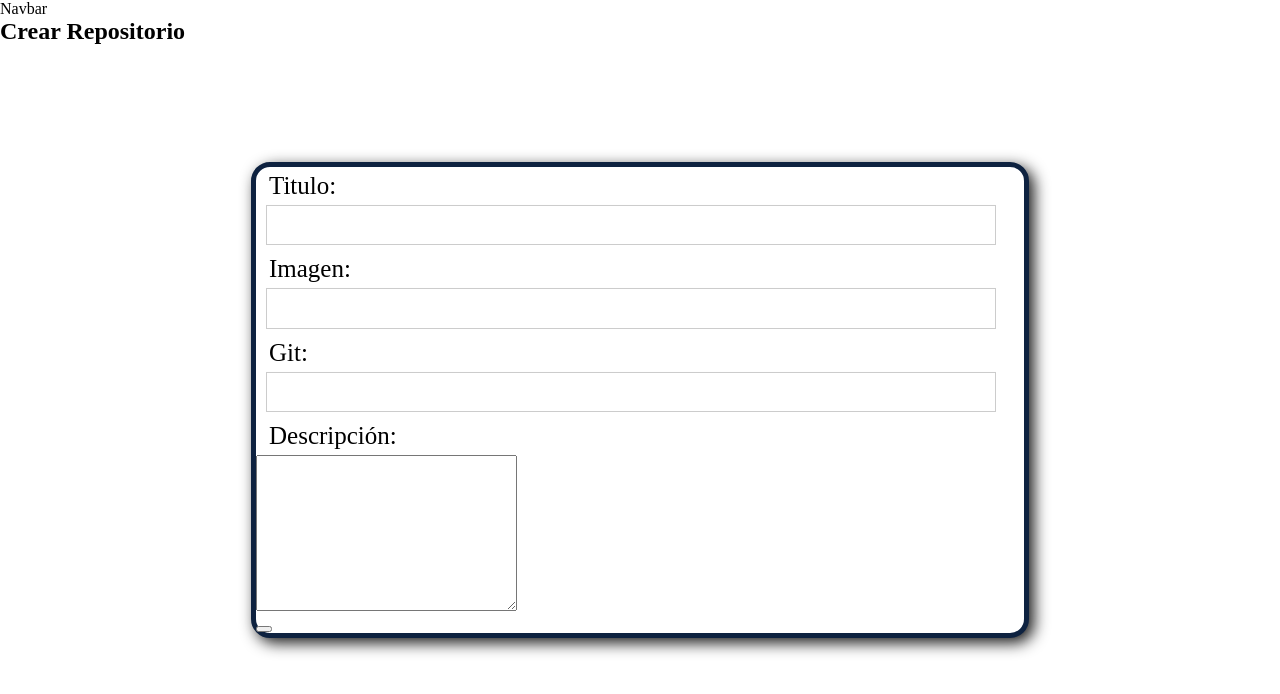
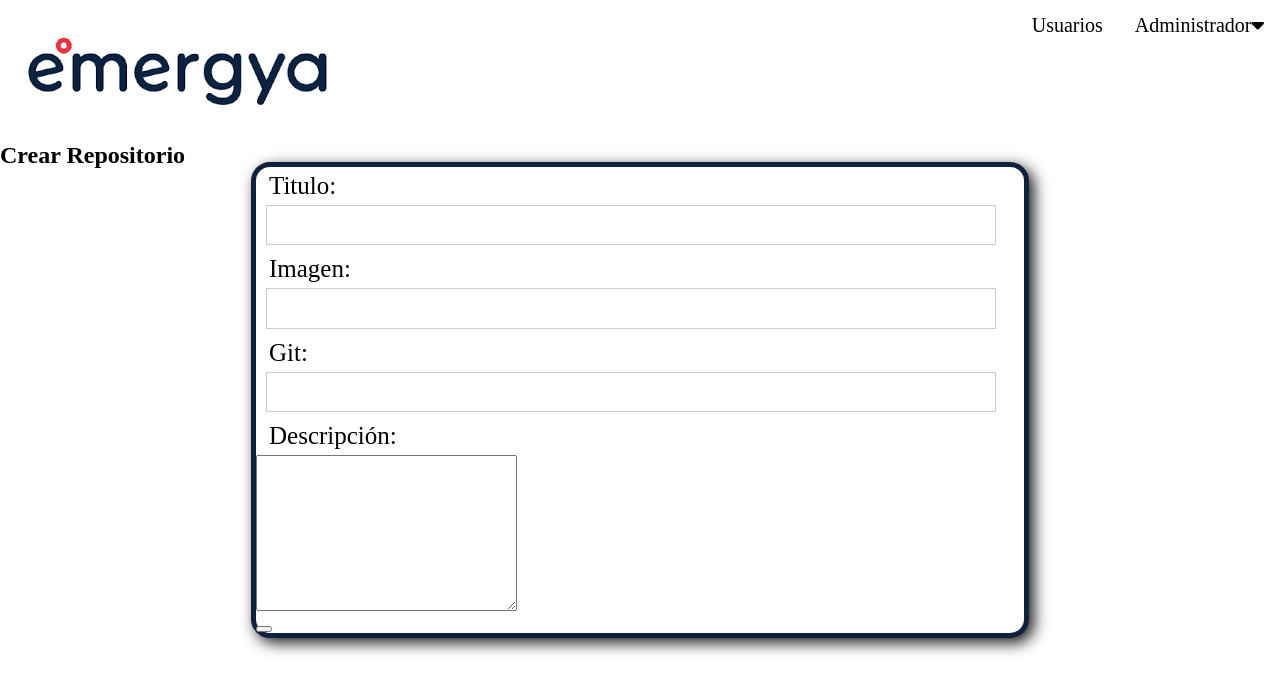
Before and after one commit to AkagamiNoLorea/Emergya_Frontend, a React (Vite) app: page /private/crearuser in a window 1280 px wide. Shown: the top 694 px of the page. Built offline with nearby package versions, Linux system fonts and the light colour scheme.

Commit message:
funciona el crear i modificar oficinas

```diff
--- a/src/components/Navbar.jsx
+++ b/src/components/Navbar.jsx
@@ -1,7 +1,36 @@
+
+import '../components/estilos/Navbar.css'
+import logo from '../assets/img/logo.png'
+
 const Navbar = () => {
+
+
   return (
-    <div>Navbar</div>
+
+    <>
+      <div className="navbar">
+        <img src={logo}></img>
+        <div className="pestanyas">
+          <div className="usuario">
+            <a href="usuario">Usuarios</a>
+          </div>
+          <div className="dropdown">
+            <button className="dropbtn">Administrador
+              <i className="fa fa-caret-down"></i>
+            </button>
+            <div className="dropdown-content">
+              <a href="gestionar_usuario">Gestionar Usuario</a>
+              <a href="gestionar_oficinas">Gestionar Oficinas</a>
+              <a href="gestionar_asientos">Gestionar Asientos</a>
+            </div>
+          </div>
+        </div>
+      </div>
+
+    </>
   )
 }
 
+
+
 export default Navbar
--- /dev/null
+++ b/src/components/estilos/navbar.css
@@ -0,0 +1,86 @@
+.navbar{
+    display: flex;
+    flex-direction: row;
+    justify-content: space-between;
+}
+.pestanyas{
+    display: flex;
+    flex-direction: row;
+}
+.navbar a {
+    float: left;
+    font-size: 16px;
+    color: black;
+    text-align: center;
+    padding: 14px 16px;
+    text-decoration: none;
+  }
+  .usuario a {
+    color:black;
+    float: right;
+    font-size: 20px;
+  }
+
+  .dropdown {
+    float: right;
+    overflow: hidden;
+  }
+
+  .dropdown .dropbtn {
+    font-size: 20px;
+    border: none;
+    outline: none;
+    padding: 14px 16px;
+    background-color: inherit;
+    font-family: inherit;
+    margin: 0;
+  }
+
+  .navbar a:hover, .dropdown:hover .dropbtn {
+    background-color: red;
+  }
+
+  .dropdown-content {
+    display: none;
+    position: absolute;
+    background-color: blue;
+    min-width: 160px;
+    box-shadow: 0px 8px 16px 0px yellow;
+    z-index: 1;
+  }
+
+  .dropdown-content a {
+    float: none;
+    color: white;
+    padding: 12px 16px;
+    text-decoration: none;
+    display: block;
+    text-align: left;
+  }
+
+  .dropdown-content a:hover {
+    background-color: blue;
+  }
+
+  .dropdown:hover .dropdown-content {
+    display: block;
+  }
+
+  @media screen and (max-width: 600px) {
+    .topnav a:not(:first-child), .dropdown .dropbtn {
+      display: none;
+    }
+    .topnav a.icon {
+      float: right;
+      display: block;
+    }
+  }
+
+  @media screen and (max-width: 600px) {
+    .topnav.responsive {position: relative;}
+    .topnav.responsive .icon {
+      position: absolute;
+      right: 0;
+      top: 0;
+    }
+  }
--- a/src/components/oficinas/BorrarOficina.jsx
+++ b/src/components/oficinas/BorrarOficina.jsx
@@ -3,7 +3,7 @@ import axios from 'axios';
 import { useNavigate } from 'react-router-dom';
 import { useParams } from 'react-router-dom';
 
-const url = "http://localhost:8086/api/v1/oficina";
+const url = "http://localhost:8080/api/v1/oficina";
 
 const BorrarOficina = () => {
   const [oficina, setOficina] = useState({});
@@ -45,9 +45,9 @@ const BorrarOficina = () => {
     <div className="deleteOficinaForm">
       <form>
         <div className="applicationForm">
-          <h2>Eliminar oficina {oficina.nombre} </h2>
+          <h2>Eliminar oficina {oficina.nombreoficina} </h2>
         </div>
-        <h3>¿Estás seguro de que quieres eliminar este proyecto?</h3>
+        <h3>¿Estás seguro de que quieres eliminar esta oficina?</h3>
         <div className='form2Buttons'>
           <button className='formButton' onClick={handleDeleteOficina}><i className="fa-solid fa-check"></i> Eliminar</button>
           <button className='formButton' type="button" onClick={goBack}><i className="fa-solid fa-xmark"></i>Cancelar</button>
--- a/src/components/oficinas/CrearOficina.jsx
+++ b/src/components/oficinas/CrearOficina.jsx
@@ -3,50 +3,52 @@ import { useState } from "react"
 import { useNavigate } from "react-router-dom"
 import '../estilos/Forms.css'
 
-const url = "http://localhost:8086/api/v1/oficina"
+const url = "http://localhost:8080/api/v1/oficina"
 
 const CrearOficina = () => {
 
-    const [Nombreoficina, setNombreoficina,] = useState('')
-    const [Puesto, setPuesto] = useState('')
-    const [Planodistribucion, setPlanodistribucion] = useState('')
-    const [Diasantelacion, setDiasantelacion] = useState('')
+    const [nombreoficina, setNombreoficina,] = useState('')
+    const [puesto, setPuesto] = useState('')
+    const [planodistribucion, setPlanodistribucion] = useState('')
+    const [diasantelacion, setDiasantelacion] = useState('')
 
     const navigate = useNavigate()
 
     const guardar = async (e) => {
         e.preventDefault()
-        await axios.post(url, { Nombreoficina: Nombreoficina, Puesto: Puesto, Planodistribucion: Planodistribucion, Diasantelacion: Diasantelacion })
-        navigate("/proyectos")
+        await axios.post(url, { nombreoficina: nombreoficina, puesto: puesto, planodistribucion: planodistribucion, diasantelacion: diasantelacion })
+        navigate("/private/listaoficinas")
     }
-
+    const goBack = () => {
+        navigate("/private/listaoficinas");
+      }
     return (
         <>
             <form onSubmit={guardar}>
             <div className="applicationForm">
-            <h2>Crear Repositorio</h2>
+            <h2>Crear Oficina</h2>
         </div>
             <div className="contenedor-form">
                     <div className="formTable">
                             <div>
                                 <label>Nombre de la oficina:</label>
-                                <input type="text" value={Nombreoficina} onChange={(e) => setNombreoficina(e.target.value)} />
+                                <input type="text" value={nombreoficina} onChange={(e) => setNombreoficina(e.target.value)} />
                             </div>
                             <div>
                                 <label>Numero de puesto:</label>
-                                <input type="text" value={Puesto} onChange={(e) => setPuesto(e.target.value)} />
+                                <input type="text" value={puesto} onChange={(e) => setPuesto(e.target.value)} />
                             </div>
                             <div>
                                 <label>Plano de distribución:</label>
-                                <input type="text" value={Planodistribucion} onChange={(e) => setPlanodistribucion(e.target.value)} />
+                                <input type="text" value={planodistribucion} onChange={(e) => setPlanodistribucion(e.target.value)} />
                             </div>
                             <div>
                                 <label>Días de antelación máxima:</label>
-                                <input type="text" value={Diasantelacion} onChange={(e) => setDiasantelacion(e.target.value)}></input>
+                                <input type="text" value={diasantelacion} onChange={(e) => setDiasantelacion(e.target.value)}></input>
                             </div>
                             <div className='form2Buttons'>
               <button className='formButton' type="submit"><i className="fa-regular fa-floppy-disk"></i></button>
-              <button className='formButton' type="button"><i className="fa-solid fa-xmark"></i></button>
+              <button className='formButton' type="button" onClick={goBack}><i className="fa-solid fa-xmark"></i></button>
             </div>
                     </div>
                 </div>
--- a/src/components/oficinas/ListaOficinas.jsx
+++ b/src/components/oficinas/ListaOficinas.jsx
@@ -4,7 +4,7 @@ import { useNavigate } from "react-router-dom";
 import CardOficina from "./CardOficina";
 
 
-const url = "http://localhost:8086/api/v1/oficina"
+const url = "http://localhost:8080/api/v1/oficina"
 const ListaOficinas = () => {
 
     const [oficinas, setOficinas] = useState([]);
--- a/src/components/puestos/ElegirOficina.jsx
+++ b/src/components/puestos/ElegirOficina.jsx
@@ -28,7 +28,7 @@ const ElegirOficina = () => {
                       <div className='contenedor-api1' key={oficina.id}>
                           <div className='contenedor-api2'>
                               <div className='card-api'>
-                                  <h3>{oficina.NombreOficina}</h3>
+                                  <h3>{oficina.Nombreoficina}</h3>
                                   <NavLink to={`/private/editarpuestos/${oficina.id}`}><button className='boton-edit' ><Icon icon="bxs:edit" color="blue" /></button></NavLink>
                               </div>
                           </div>
--- a/src/router/Index.jsx
+++ b/src/router/Index.jsx
@@ -59,7 +59,7 @@ export const router = createBrowserRouter([
                 element: <BorrarOficinas />
             },
             {
-                path: "/private/elegiroficinas/:oficinaId",
+                path: "/private/elegiroficinas",
                 element: <ElegirOficina />
             },
             {
```
Also changed, not shown: src/components/oficinas/EditarOficina.jsx (+20 -20 lines), src/assets/img/logo.png (added).
